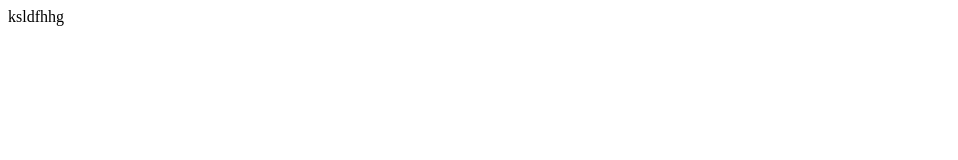
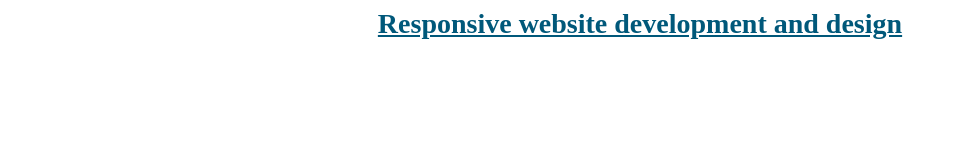
Before and after one commit to Sravani-C/coursera, a plain HTML site: page mod2-sol/index.html in a window 1280 px wide. Shown: the whole page, without its empty margins (0-958 px from the left). Drawn offline with Linux system fonts and the light colour scheme.

Commit message:
Add files via upload

```diff
--- a/mod2-sol/index.html
+++ b/mod2-sol/index.html
@@ -1 +1,11 @@
-ksldfhhg
+<html>
+    <head>
+        <link rel="stylesheet" href="styles.css" type="text/css"/>
+    </head>
+
+    <body>
+        <h1>Responsive website development and design</h1>
+
+    </body>
+
+</html>
--- /dev/null
+++ b/mod2-sol/styles.css
@@ -0,0 +1,17 @@
+/** This is a comment that the browser will ignore,
+* Put your CSS code into this file
+*/
+h1 {
+  /* this property changes the color of the text
+  to the specified hexadecimalcolor code. */
+  color: #00587a;
+  /* text-align property aligns the text in the required position.
+  Here, it is aligned to the center of the screen. */
+  text-align: center;
+  /* this property is used to add decoration to the text. The 'underline'
+  value underlines the required text. */
+  text-decoration: underline;
+  /* this property changes the font-size of the text. Here, I have mentioned
+  the font-size to be 175% of the original font-size. */
+  font-size: 1.75rem;
+}
```
